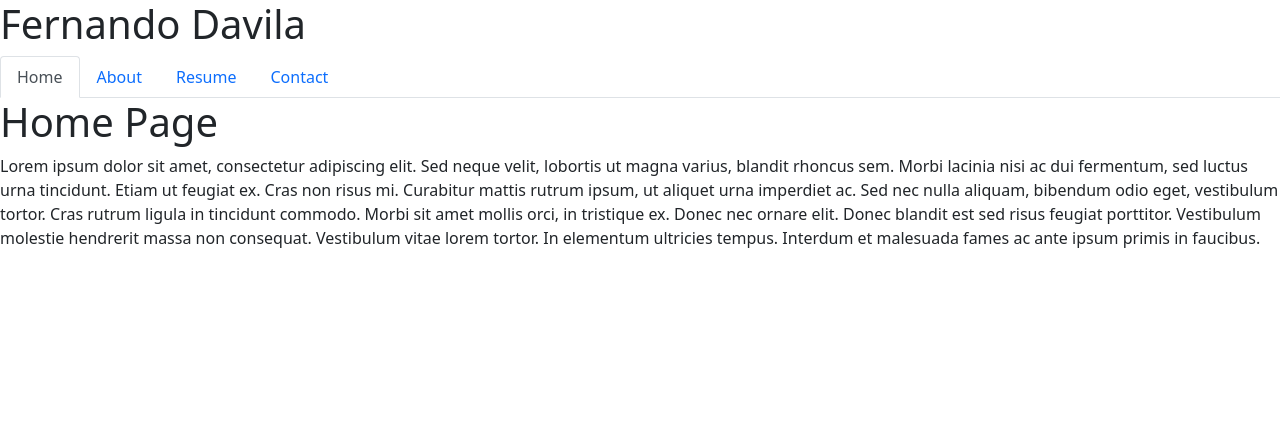
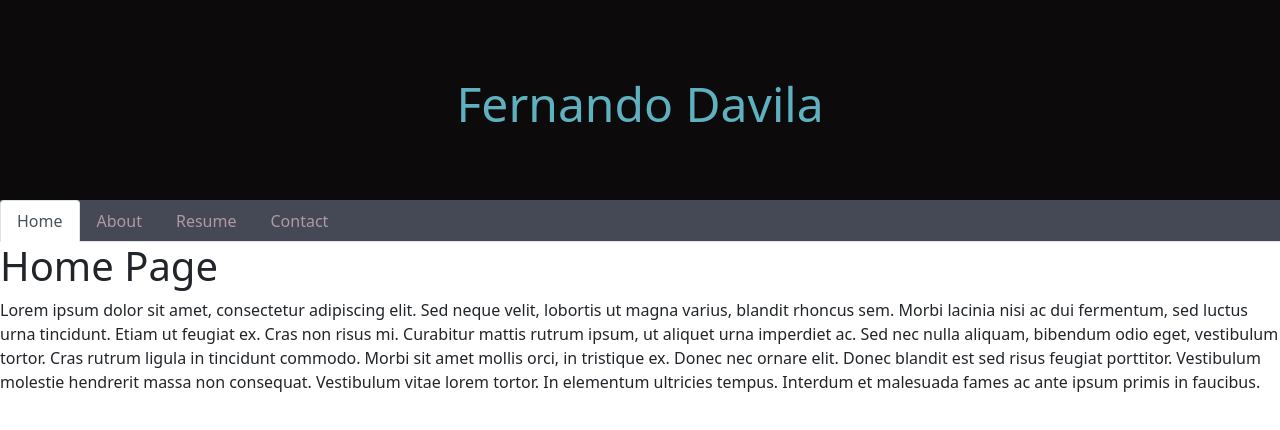
Before and after one commit to nandodavila/Nandos-React-Portfolio, a React (Create React App) app in the folder 00-portfolio/: page / in a window 1280 px wide. Shown: the top 430 px of the page. Built offline with nearby package versions, Linux system fonts and the light colour scheme.

Commit message:
start adding some styling

```diff
--- a/00-portfolio/src/components/Header.js
+++ b/00-portfolio/src/components/Header.js
@@ -1,5 +1,4 @@
 import React from 'react';
-// Here we are importing a CSS file as a dependency
 import '../styles/Header.css';
 
 function Header() {
--- a/00-portfolio/src/components/NavTabs.js
+++ b/00-portfolio/src/components/NavTabs.js
@@ -1,4 +1,5 @@
 import React from 'react';
+import '../styles/NavTabs.css';
 
 // TODO: Add a comment explaining how we are able to extract the key value pairs from props
 
--- a/00-portfolio/src/styles/Header.css
+++ b/00-portfolio/src/styles/Header.css
@@ -0,0 +1,12 @@
+.header {
+    background: #0d0a0b;
+    height: 200px;
+  }
+
+  .header h1 {
+    margin: 0;
+    padding-top: 75px;
+    text-align: center;
+    color: #5eb1bf;
+    font-size: 3rem;
+  }
--- /dev/null
+++ b/00-portfolio/src/styles/NavTabs.css
@@ -0,0 +1,7 @@
+.nav {
+    background-color: #454955;
+}
+
+.nav a {
+    color: #b098a4;
+}
```
